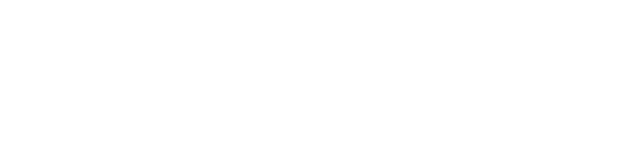
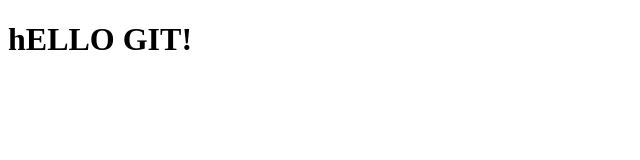
Before and after one commit to maiczel/git-course-4, a plain HTML site: page index.html in a window 1280 px wide. Shown: the whole page, without its empty margins (0-640 px from the left). Drawn offline with Linux system fonts and the light colour scheme.

Commit message:
hELLO GIT! added to index.html

```diff
--- a/index.html
+++ b/index.html
@@ -7,6 +7,6 @@
     <title>iSA GIT Course4</title>
 </head>
 <body>
-
+    <h1>hELLO GIT!</h1>
 </body>
 </html>
```
